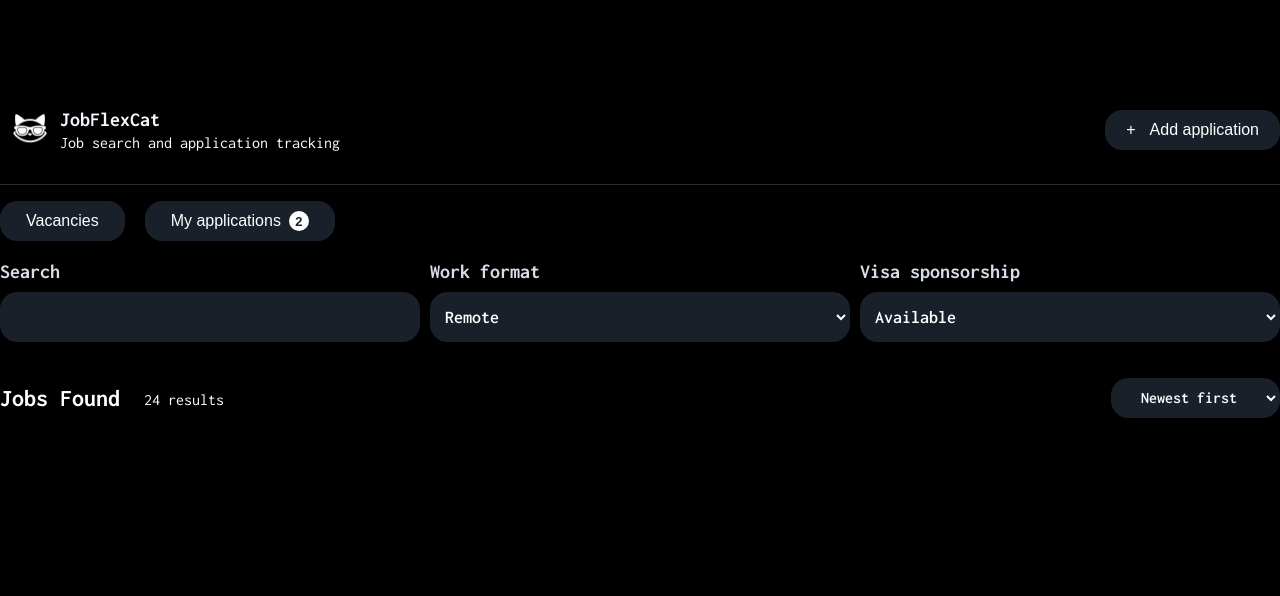
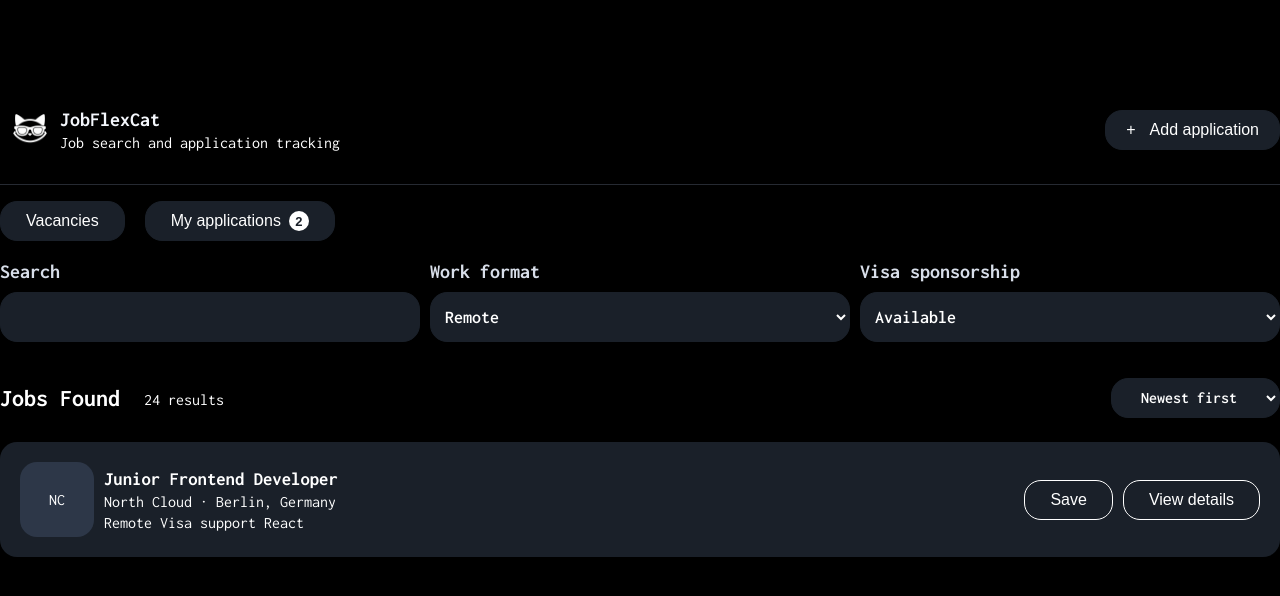
Before and after one commit to FinrichEu/MewRoute, a React (Vite) app: page / in a window 1280 px wide. Shown: the top 596 px of the page. Built offline with nearby package versions, Linux system fonts and the light colour scheme.

Commit message:
Job list work on

```diff
--- /dev/null
+++ b/src/components/JobCard.jsx
@@ -0,0 +1,26 @@
+import React from 'react'
+
+export default function JobCard() {
+    return (
+        <article className="job-card">
+            <div className="job-logo">NC
+            </div>
+
+            <div className="job-info">
+                <h3>Junior Frontend Developer</h3>
+                <p>North Cloud · Berlin, Germany</p>
+
+                <div className="job-tags">
+                    <span> Remote </span>
+                    <span> Visa support </span>
+                    <span> React </span>
+                </div>
+            </div>
+
+            <div className="job-actions">
+                <button type="button">Save</button>
+                <button type="button">View details</button>
+            </div>
+        </article>
+    )
+}
--- /dev/null
+++ b/src/components/JobList.jsx
@@ -0,0 +1,10 @@
+import React from 'react'
+import JobCard from './JobCard.jsx'
+
+export default function JobList() {
+  return (
+    <div className="job-list">
+      <JobCard />
+    </div>
+  )
+}
--- a/src/components/JobsPage.jsx
+++ b/src/components/JobsPage.jsx
@@ -1,12 +1,14 @@
 import React from 'react'
 import SearchFilters from './SearchFilters.jsx'
 import JobsFound from './JobsFound.jsx'
+import JobsList from './JobList.jsx'
 
 export default function JobsPage() {
   return (
     <div className="jobs-page">
       <SearchFilters />
       <JobsFound />
+      <JobsList />
     </div>
   )
 }
--- a/src/index.css
+++ b/src/index.css
@@ -201,3 +201,53 @@ header .logo {
   font-size: 16px;
   font-weight: 600;
 }
+
+/* Jobs List */
+
+.job-list {
+  margin-top: 24px;
+}
+
+/* Jobs Card */
+
+.job-card {
+  display: grid;
+  align-items: center;
+  grid-template-columns: auto 1fr auto;
+  gap: 10px;
+  padding: 20px;
+  background: #1A2029;
+  border-radius: 17px;
+}
+
+.job-logo {
+  display: flex;
+  align-items: center;
+  padding: 29px 29px 29px 29px;
+  border-radius: 17px;
+  background: #2D3748;
+}
+
+.job-info {
+  display: flex;
+  flex-direction: column;
+  gap: 4px;
+}
+
+.job-actions {
+  display: flex;
+  justify-content: flex-end;
+  align-items: center;
+  gap: 10px;
+}
+
+.job-actions button {
+  height: 40px;
+  padding: 0 25px;
+  background: #1A2029;
+  border: 1px solid #ffffff;
+  border-radius: 17px;
+  color: #ffffff;
+  font-size: 16px;
+  font-weight: 500;
+}
```
